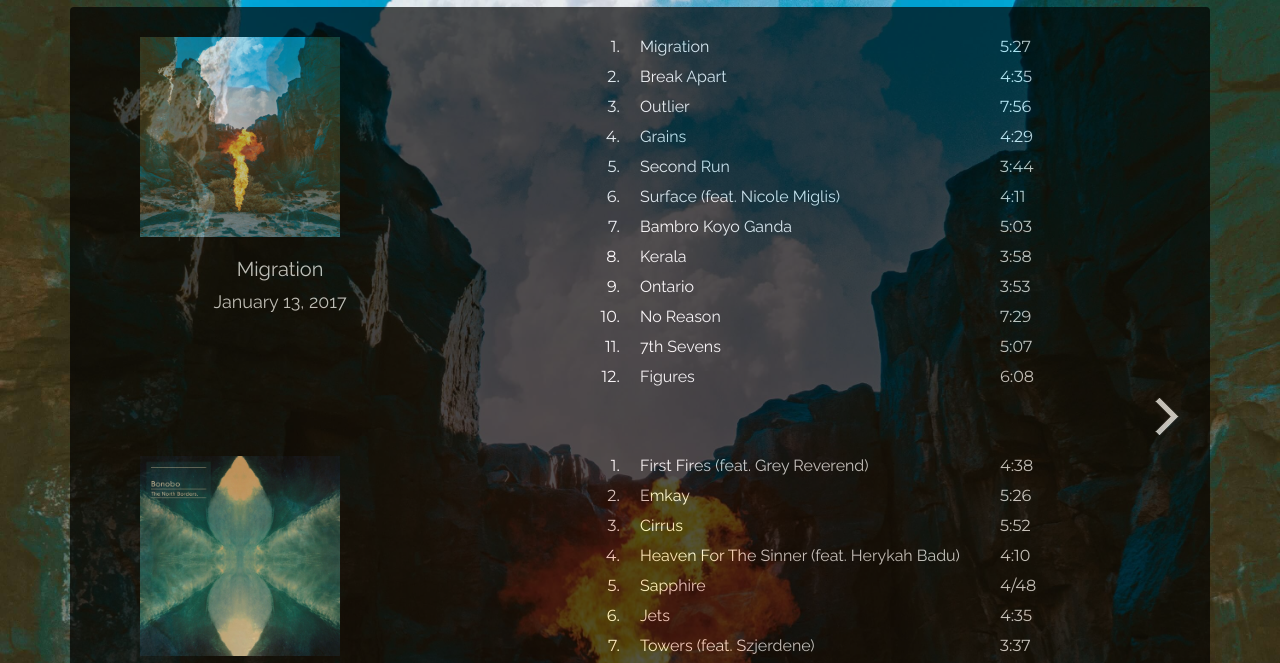
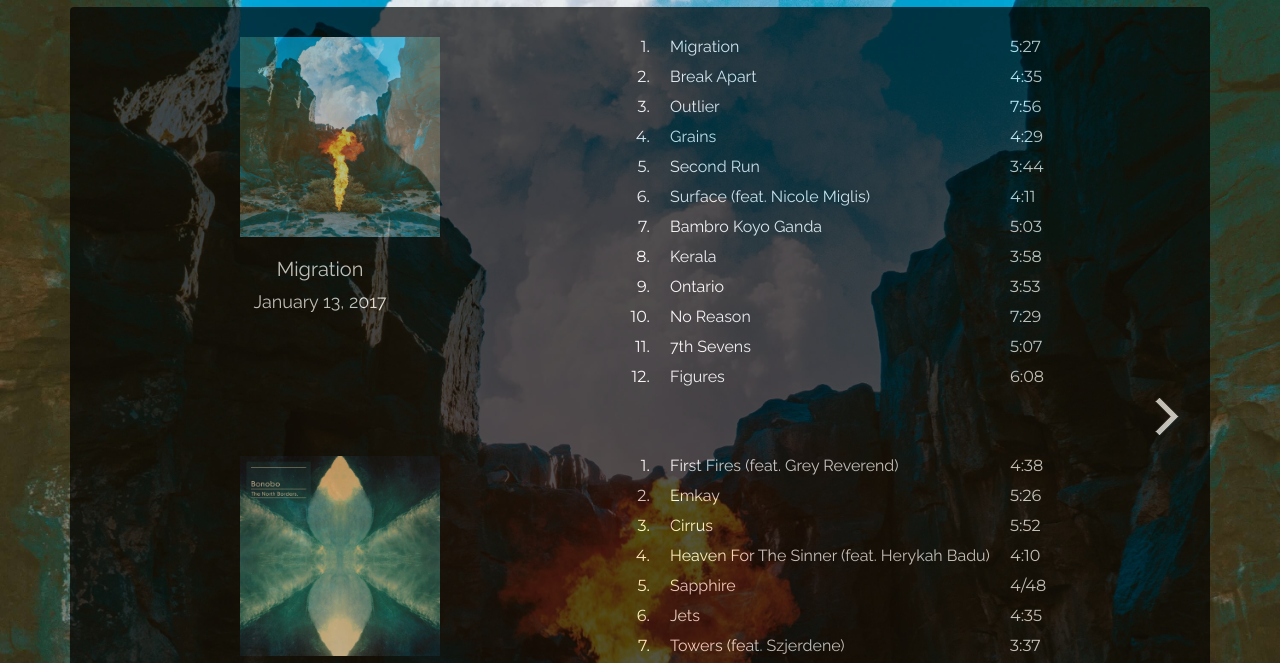
Before and after one commit to iMaud/final-project, a plain HTML site: page discography.html in a window 1280 px wide. Shown: the part 110-773 px from the top of the page. Drawn offline with nearby package versions, Linux system fonts and the light colour scheme.

Commit message:
adding changes

```diff
--- a/assets/stylesheets/styles.css
+++ b/assets/stylesheets/styles.css
@@ -219,6 +219,12 @@
   margin-left: 40px;
 }
 
+#disco #main_box .col-4
+{
+  text-align: center;
+  margin-left: 40px;
+}
+
 #disco #main_box .col.numb
 {
   font-family: Montserrat;
```
